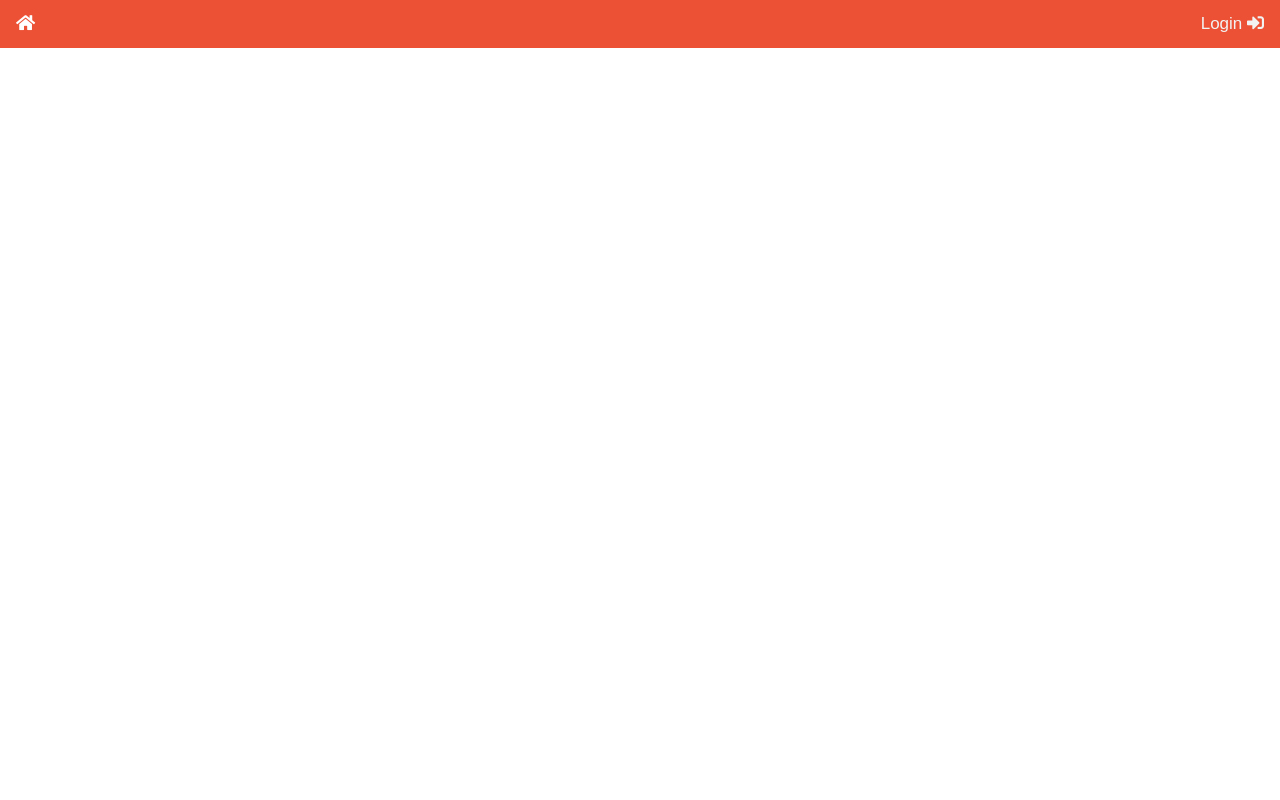
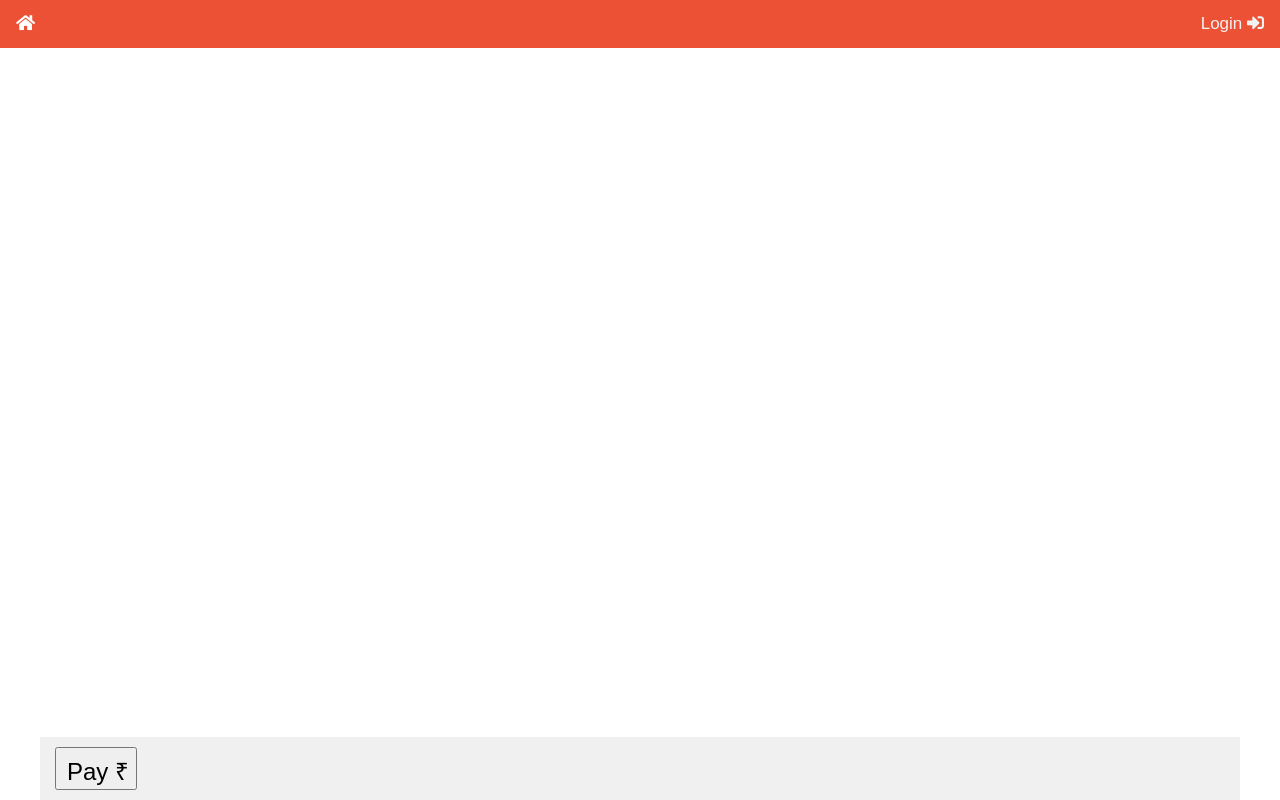
Before and after one commit to BluberryPickle/tomato, a plain HTML site: page cart.html in a window 1280 px wide. Drawn offline with Linux system fonts and the light colour scheme.

Commit message:
added pay bar

```diff
--- a/cart.html
+++ b/cart.html
@@ -18,6 +18,9 @@
     </div>
 
     <div class="container" id="container">
+        <div class="pay">
+            <button type="button" class="pay_but">Pay ₹</button>
+        </div>
     </div>
     <!-- script for nav bar-->
     <script>
```
